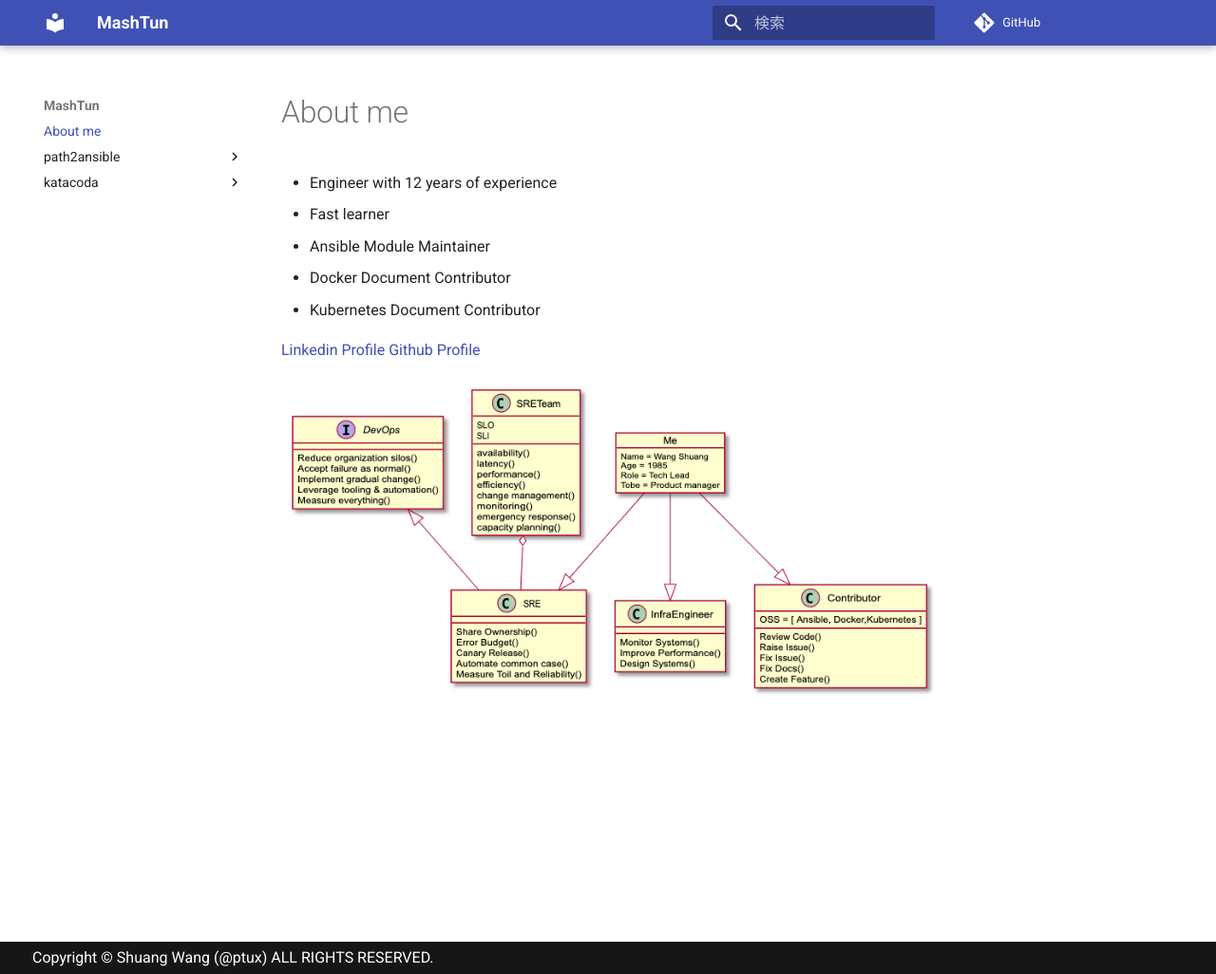
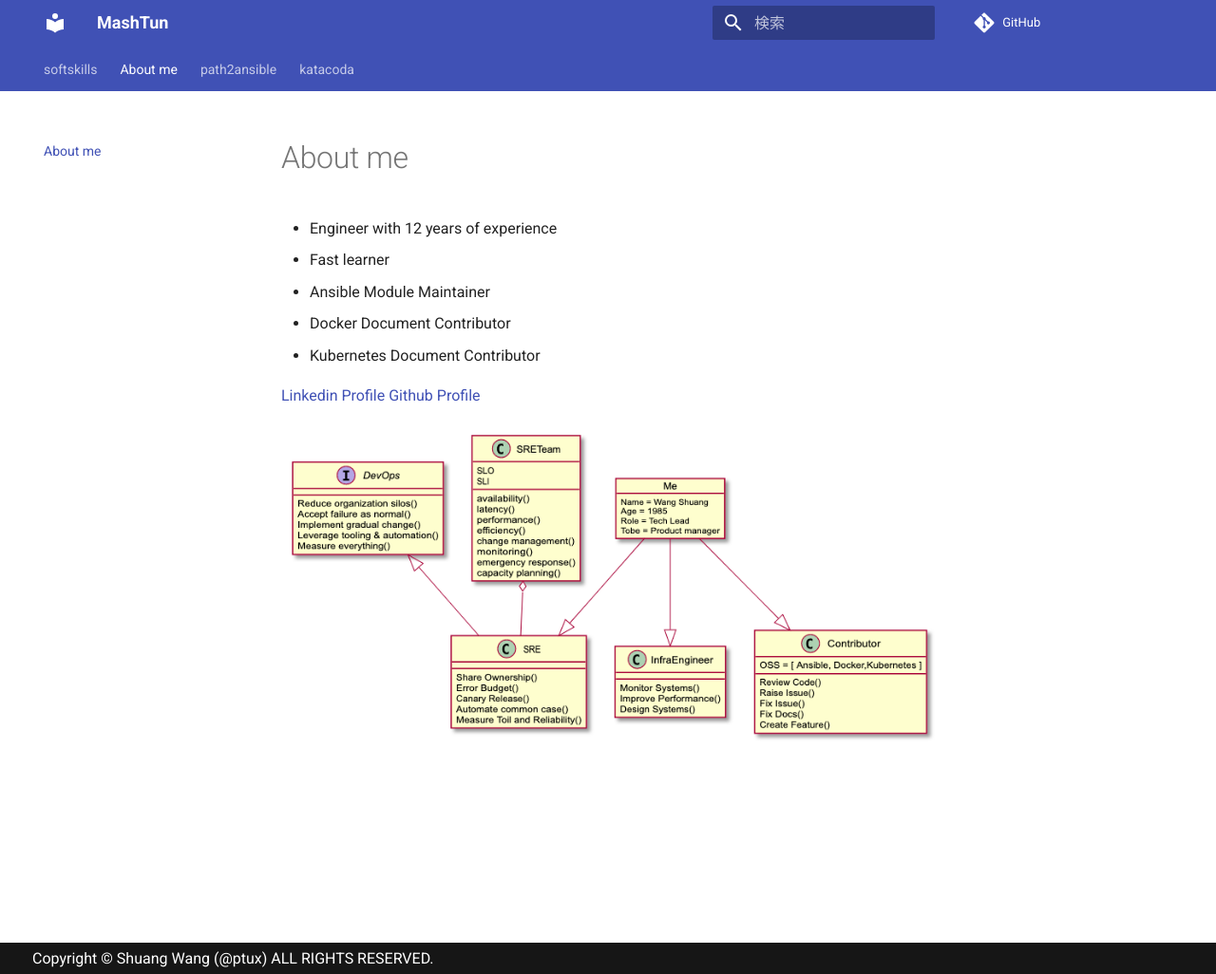
Before and after one commit to ptux/mashtun, an MkDocs documentation site: the page built from docs/index.md, in a window 1280 px wide and 1026 px high. Shown: the whole window at 95% size. Built offline with MkDocs 1.6.1 and Material for MkDocs 9.7.7, drawn with Linux system fonts in a browser that asks for light colours; comment, search, counter and statistics services are not loaded.

Commit message:
enable tabs

```diff
--- a/mkdocs.yml
+++ b/mkdocs.yml
@@ -10,6 +10,8 @@ theme:
   name: 'material'
   custom_dir: 'theme'
   language: 'ja'
+  features:
+    - navigation.tabs
 extra:
   search:
     language: 'jp'
@@ -19,6 +21,7 @@ google_analytics:
   - 'auto'
 
 nav:
+- 'softskills.md'
 - 'index.md'
 - path2ansible:
   - 'path2ansible/1. Automation and Autonomy.md'
```
Also changed, not shown: docs/softskills.md (added, +3 -0 lines).
